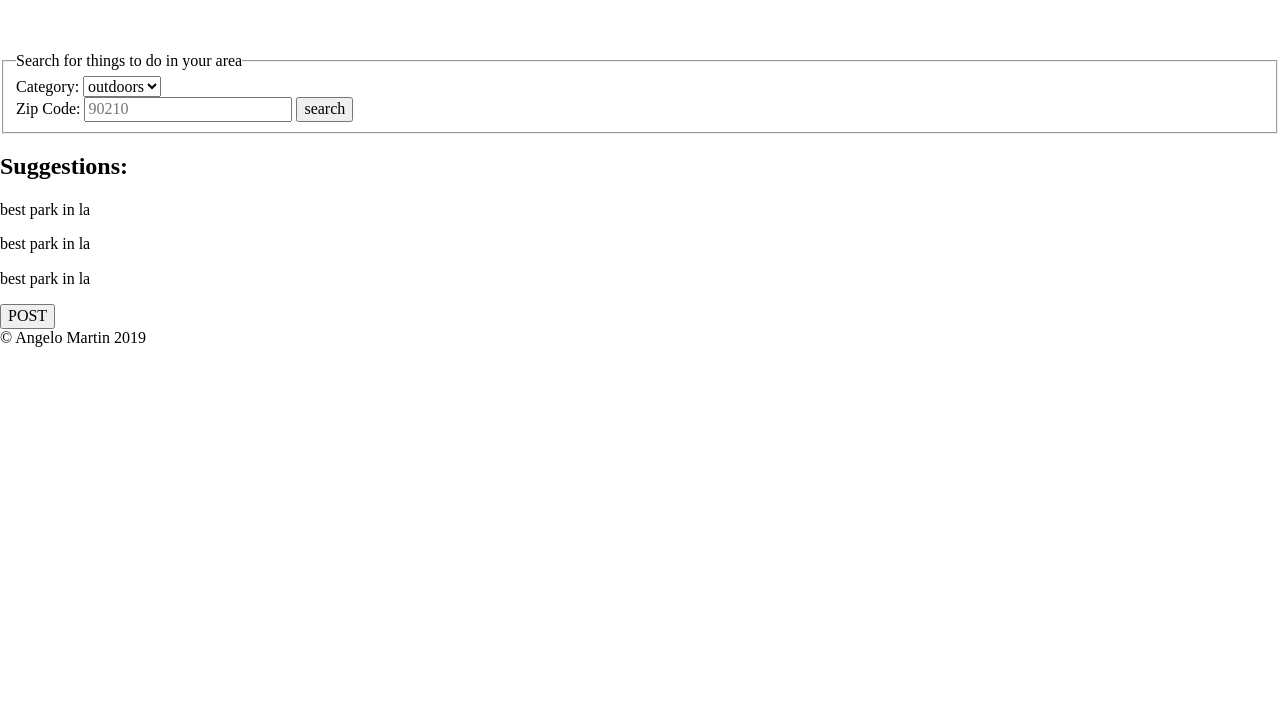
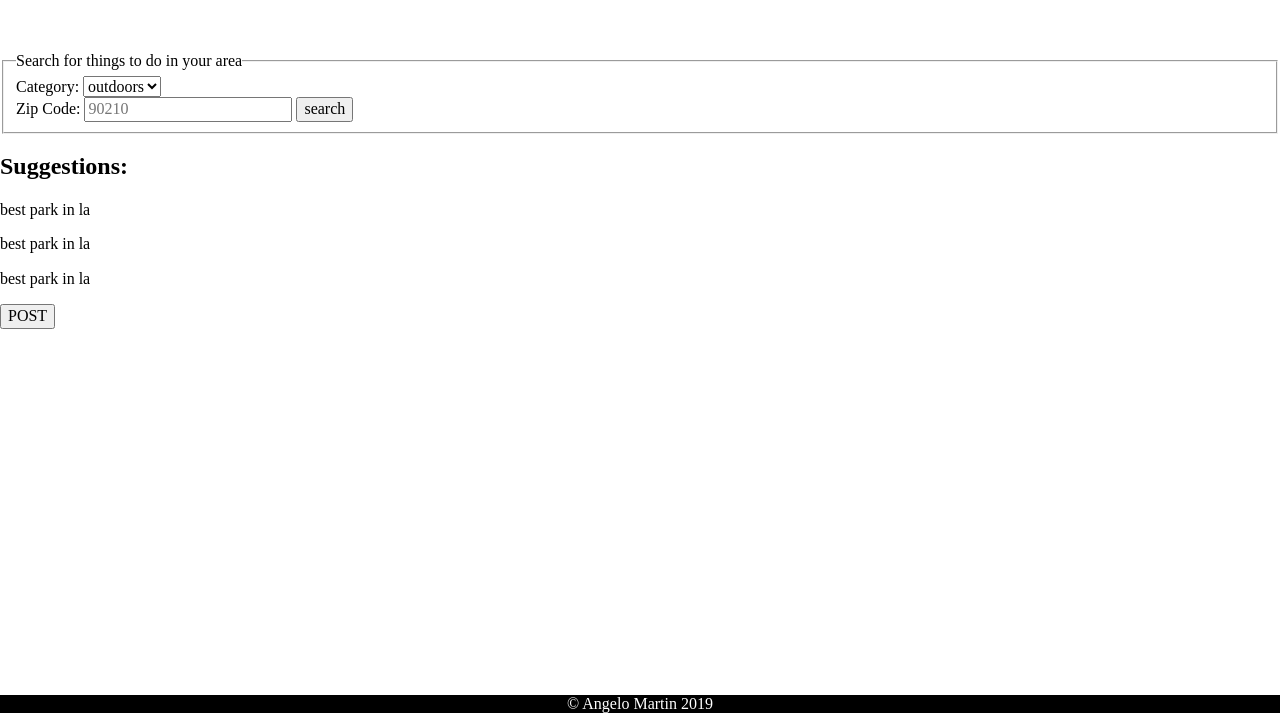
Before and after one commit to angeloqmartin/kronicles, a website: page public/index.html in a window 1280 px wide. Shown: the part 87-800 px from the top of the page. Drawn offline with nearby package versions, Linux system fonts and the light colour scheme; a web font is replaced by a local one.

Commit message:
created a fixed footer

```diff
--- a/public/style.css
+++ b/public/style.css
@@ -22,3 +22,14 @@ h1 {
     font-family: 'Roboto', sans-serif;
 }
 /* ----------------------------------------------------------------- */
+
+footer {
+    display: block;
+    position: fixed;
+    left: 0;
+    bottom: 0;
+    width: 100%;
+    background-color:black;
+    color: #FFFFFF;
+    text-align: center;
+}
```
